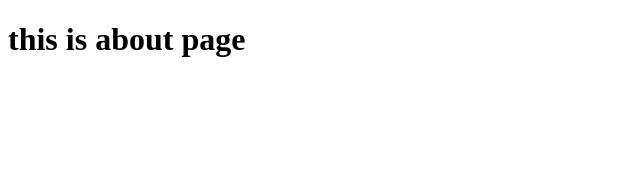
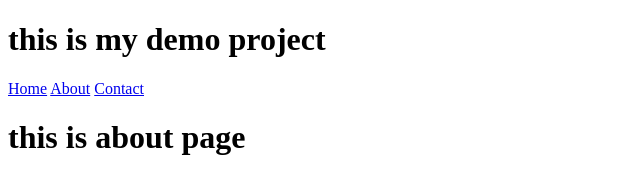
Before and after one commit to paramjit1102/demo1, a plain HTML site: page about.html in a window 1280 px wide. Shown: the whole page, without its empty margins (0-640 px from the left). Drawn offline with Linux system fonts and the light colour scheme.

Commit message:
add navbar

```diff
--- a/about.html
+++ b/about.html
@@ -6,6 +6,12 @@
     <title>Document</title>
 </head>
 <body>
+     <div>
+        <h1>this is my demo project</h1>
+        <a href="index.html">Home</a>
+        <a href="about.html">About</a>
+        <a href="contact.html">Contact</a>
+    </div>
     <h1>this is about page</h1>
 
 </body>
```
Also changed, not shown: contact.html (+6 -0 lines).
